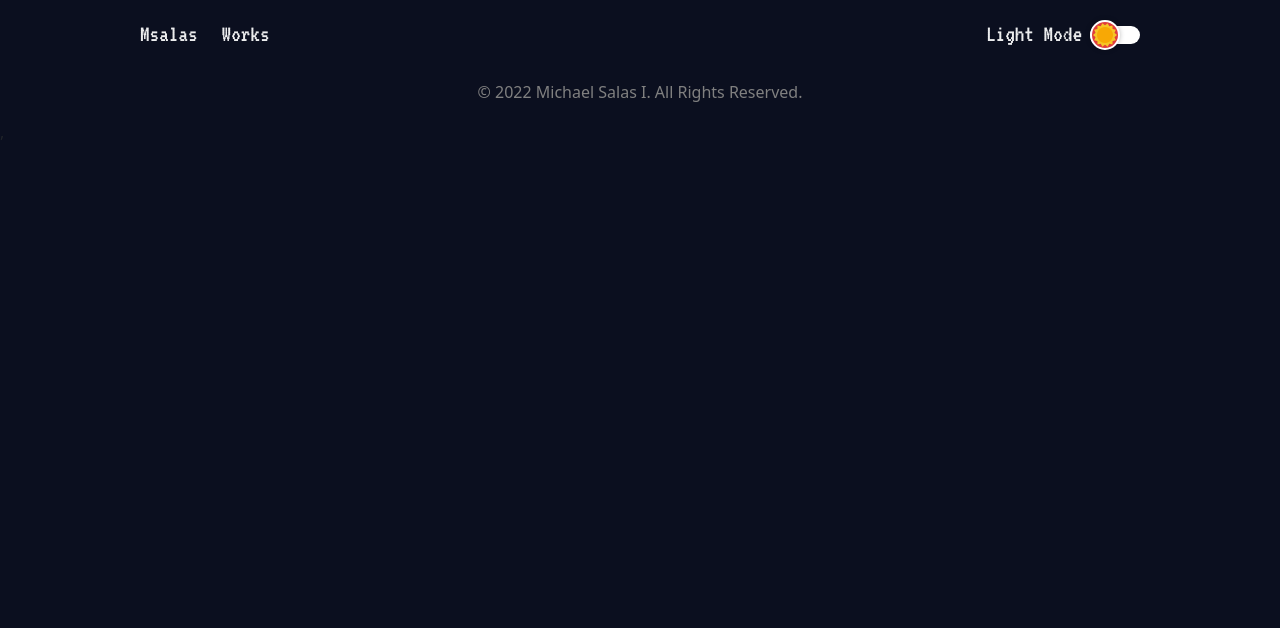
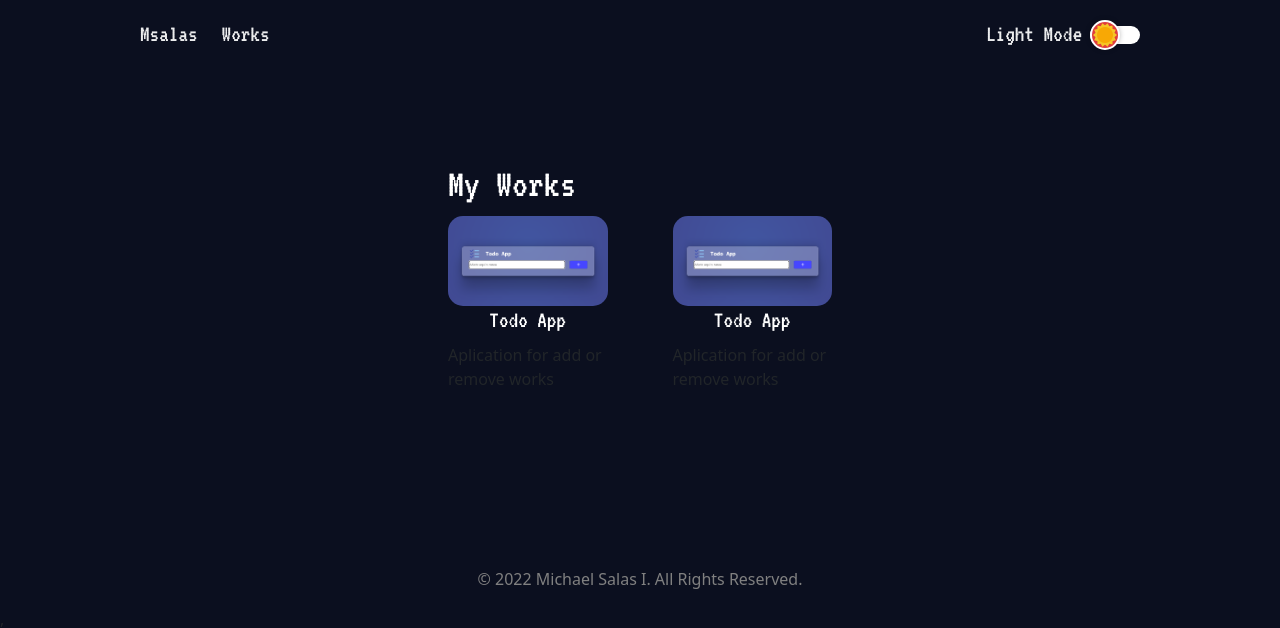
Before and after one commit to msalasi/PortafolioPersonal-React, a React (Create React App) app: page /works in a window 1280 px wide. Shown: the top 628 px of the page. Built offline with nearby package versions, Linux system fonts and the light colour scheme.

Commit message:
avances en apartado de works

```diff
--- a/src/components/PrincipalWorks/PrincipalWorks.js
+++ b/src/components/PrincipalWorks/PrincipalWorks.js
@@ -2,6 +2,7 @@ import React from 'react';
 import {Link} from 'react-router-dom';
 import './PrincipalWorks.css'
 import '../Lightmode/LightMode.css';
+
 
 function PrincipalWorks({title}) {
   return (
--- /dev/null
+++ b/src/views/Works/Works.css
@@ -0,0 +1,31 @@
+.img-todo-app {
+    width: 100%;
+    border-radius: 15px;
+}
+
+.work-h2 {
+    color: white;
+    font-family: 'pixel-font';
+    text-align: center;
+    font-size: 1.5rem;
+}
+
+.row-1-works {
+    display: flex;
+    gap: 65px;
+}
+
+.h3-projects {
+    color: white;
+    font-family: 'pixel-font';
+    font-size: 2.5rem;
+}
+
+.main-container-projects {
+    width: 100%;
+}
+
+.article-projects {
+    width: 30%;
+    margin: 10rem auto;
+}
--- a/src/views/Works/Works.js
+++ b/src/views/Works/Works.js
@@ -1,11 +1,30 @@
 import React from 'react'
 import '../../components/Lightmode/LightMode.css';
+import TodoAppImg from '../../assets/Img/TodoApp.png';
+import './Works.css';
 
 const Works = () => {
   return (
-    <div className='container-h1-prueba'>
+  <>
+    <article className='article-projects'>
+      <div className='main-container-projects'>
+        <h3 className='h3-projects'>My Works</h3>
+        <div className='row-1-works'>
+          <div className='work'>
+            <img className='img-todo-app' src={TodoAppImg} alt='Todo App'></img>
+            <h2 className='work-h2'>Todo App</h2>
+            <p className='work-p'>Aplication for add or remove works</p>
+          </div>
+          <div className='work'>
+            <img className='img-todo-app' src={TodoAppImg} alt='Todo App'></img>
+            <h2 className='work-h2'>Todo App</h2>
+            <p className='work-p'>Aplication for add or remove works</p>
+          </div>
+        </div>
+      </div>
+    </article>
+  </>
 
-    </div>
   )
 }
 
```
Also changed, not shown: src/assets/Img/TodoApp.png (added).
